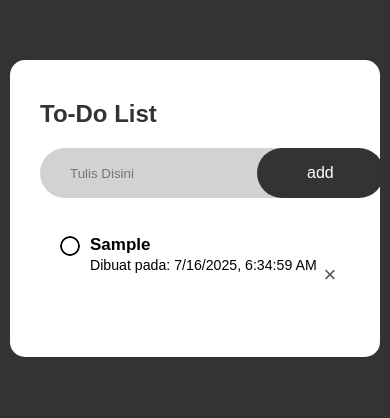
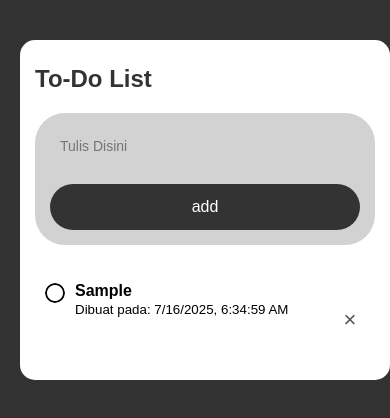
Before and after one commit to ZorYoru/todo-list-app, a plain HTML site: page index.html in a window 390 px wide. Both pictures are taken after typing "Sample" into the empty fields and a click on the button "add". Drawn offline with Linux system fonts and the light colour scheme.

Commit message:
Add files via upload

```diff
--- a/style.css
+++ b/style.css
@@ -36,6 +36,8 @@
     border-radius: 30px;
     padding-left: 20px;
     margin-bottom: 25px;
+    flex-wrap: wrap;
+    gap: 10px;
 }
 
 input {
@@ -44,7 +46,8 @@ input {
     outline: 0;
     background: transparent;
     padding: 10px;
-    font-weight: 14px;
+    font-size: 14px;
+    min-width: 0;
 }
 
 button {
@@ -56,6 +59,7 @@ button {
     font-size: 16px;
     cursor: pointer;
     border-radius: 50px;
+    white-space: nowrap;
 }
 
 ul li {
@@ -65,6 +69,7 @@ ul li {
     user-select: none;
     position: relative;
     cursor: pointer;
+    word-wrap: break-word;
 }
 
 ul li::before {
@@ -104,3 +109,40 @@ ul li span {
 ul li span:hover {
     background: #edeef0;
 }
+
+@media (max-width: 600px) {
+    .todo-app {
+        padding: 25px 15px 50px;
+        margin: 30px 10px;
+    }
+
+    .row {
+        flex-direction: column;
+        align-items: stretch;
+        padding: 15px;
+    }
+
+    input {
+        width: 100%;
+        margin-bottom: 10px;
+    }
+
+    button {
+        width: 100%;
+        padding: 14px;
+        font-size: 16px;
+    }
+
+    ul li {
+        font-size: 16px;
+        padding-left: 40px;
+    }
+
+    ul li::before {
+        left: 10px;
+    }
+
+    ul li span {
+        right: 5px;
+    }
+}
```
